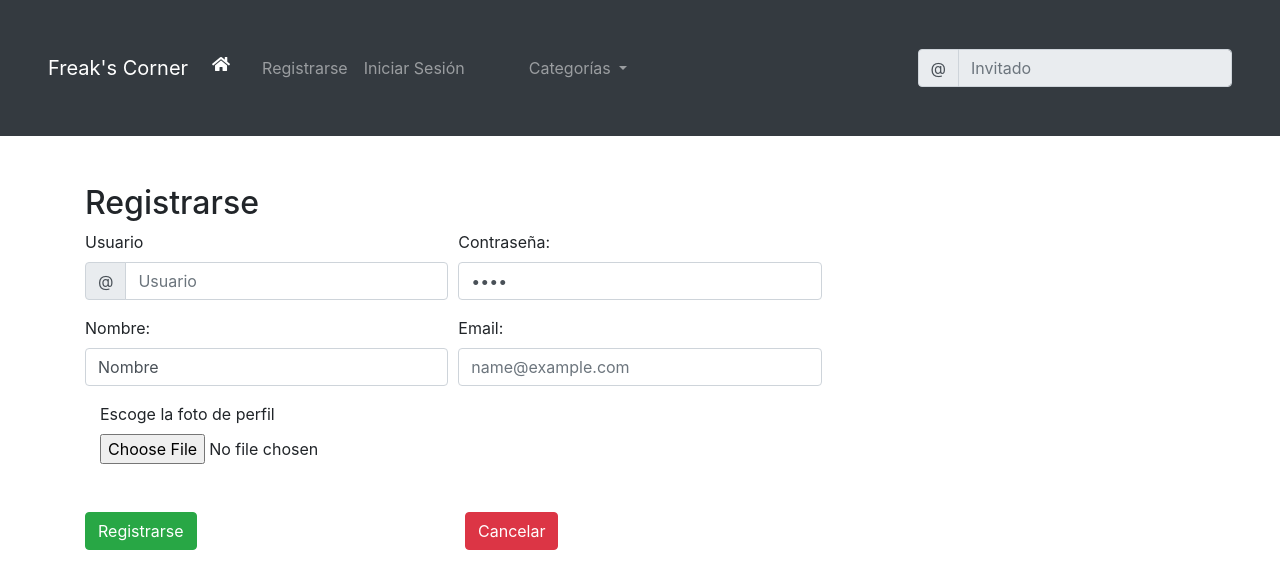
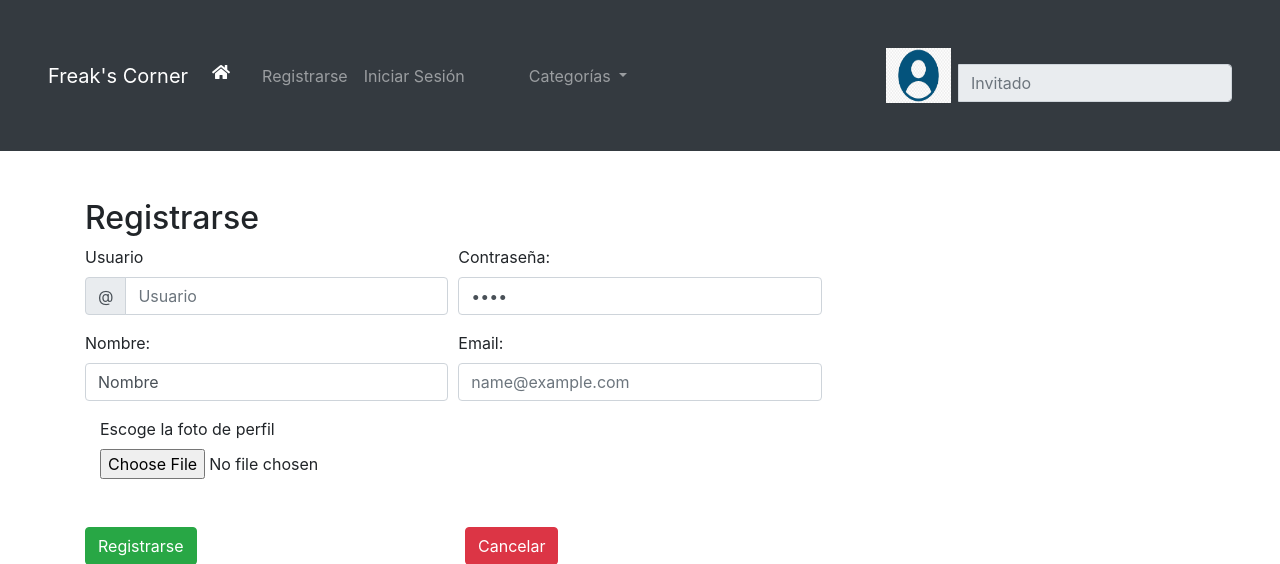
Before and after one commit to Nummyre/ProyectoDAW, a Java web app: page /Registro in a window 1280 px wide. Shown: the top 564 px of the page. Run offline with Tomcat 11, a stand-in JSP engine, Linux system fonts and the light colour scheme; some libraries are stand-ins or nearby versions.

Commit message:
Posicionando foto y el usuario en el menú

```diff
--- a/WebContent/vista/Login.jsp
+++ b/WebContent/vista/Login.jsp
@@ -51,10 +51,10 @@
 			<form class="form-inline">
 				<div class="input-group">
 					<div class="input-group-prepend">
-						<span class="input-group-text" id="basic-addon1">@</span>
+						<img src="img/usuari.jpg" width="65" height="55" class="img-circle">
 					</div>
 					<input type="text" readonly="readonly" disabled="disabled"
-						class="form-control" placeholder="Invitado" aria-label="Username"
+						class="form-control mt-3 ml-2" placeholder="Invitado" aria-label="Username"
 						aria-describedby="basic-addon1">
 				</div>
 			</form>
--- a/WebContent/vista/Registro.jsp
+++ b/WebContent/vista/Registro.jsp
@@ -53,10 +53,10 @@
 			<form class="form-inline">
 				<div class="input-group">
 					<div class="input-group-prepend">
-						<span class="input-group-text" id="basic-addon1">@</span>
+						<img src="img/usuari.jpg" width="65" height="55" class="img-circle">
 					</div>
 					<input type="text" readonly="readonly" disabled="disabled"
-						class="form-control" placeholder="Invitado" aria-label="Username"
+						class="form-control mt-3 ml-2" placeholder="Invitado" aria-label="Username"
 						aria-describedby="basic-addon1">
 				</div>
 			</form>
```
